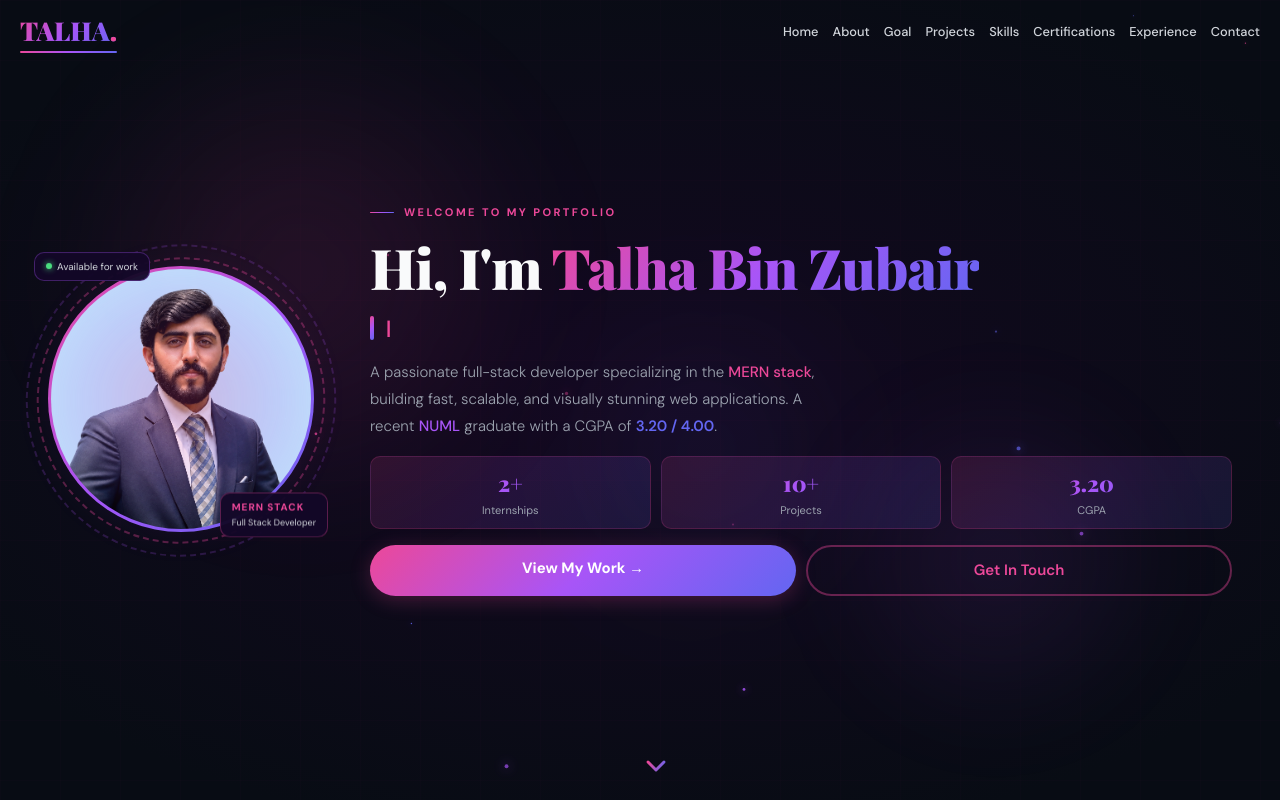
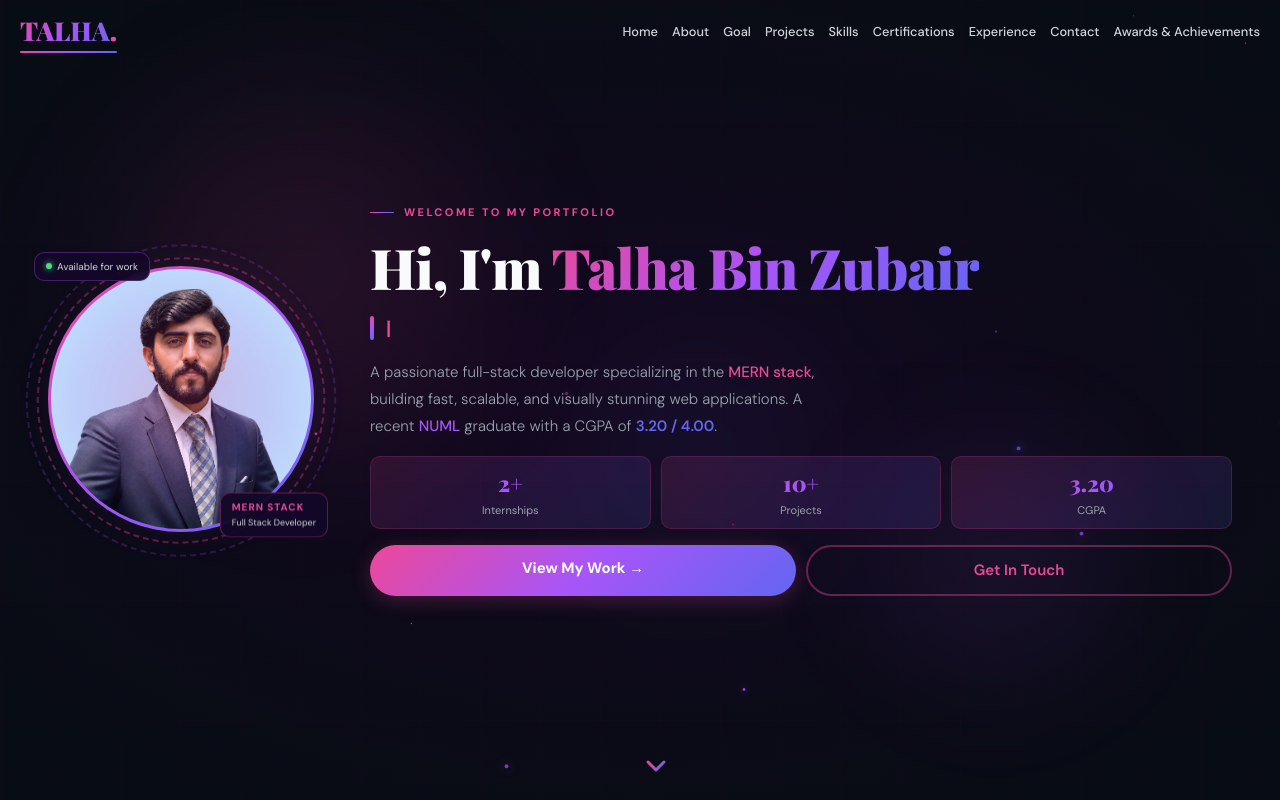
Before and after one commit to Talha-Bin-Zubair2125/my-portfolio, a React (Vite) app: page / in a window 1280 px wide. Shown: the top 800 px of the page. Built offline with nearby package versions, Linux system fonts and the light colour scheme.

Commit message:
Initial commit

```diff
--- a/src/Pages/Navigation_Bar_with_Body.jsx
+++ b/src/Pages/Navigation_Bar_with_Body.jsx
@@ -89,7 +89,7 @@ export default function NavigationAndHero() {
     return () => window.removeEventListener("scroll", fn);
   }, []);
 
-  const navItems = ["Home","About","Goal","Projects","Skills","Certifications","Experience","Contact"];
+  const navItems = ["Home","About","Goal","Projects","Skills","Certifications","Experience","Contact","Awards & Achievements"];
 
   const PINK   = "#ec4899";
   const PURPLE = "#a855f7";
```
